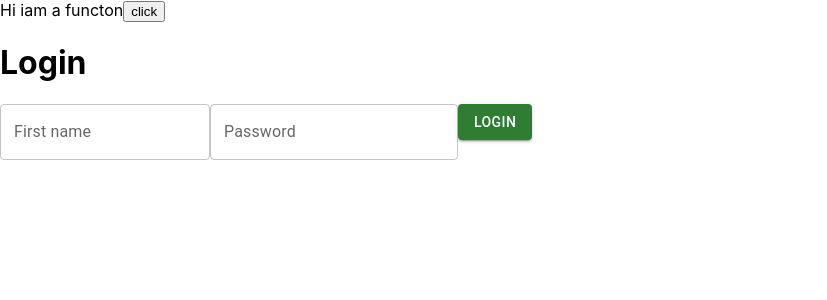
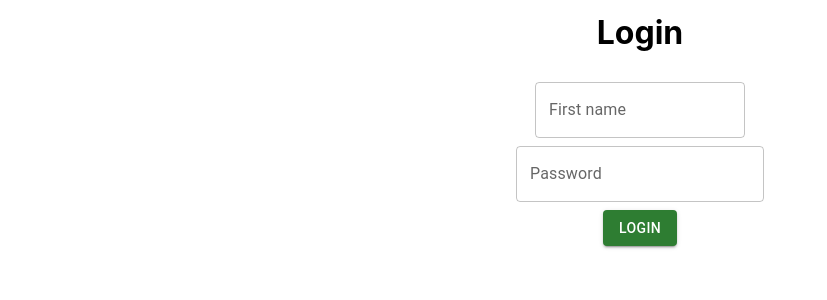
Before and after one commit to Mouli-Patibanda/Apponix_DreamProject, a React (Create React App) app in the folder Fullstack/frontend/libraries/React/flipart/flipkart/: page /login in a window 1280 px wide. Shown: the top 300 px of the page, without its empty margins (0-827 px from the left). Built offline with nearby package versions, Linux system fonts and the light colour scheme.

Commit message:
learnt hooks(usenaviagtion,useState,useEffect,useLocation)we navigaye from loginpage to homepage

```diff
--- a/Fullstack/frontend/libraries/React/flipart/flipkart/src/App.tsx
+++ b/Fullstack/frontend/libraries/React/flipart/flipkart/src/App.tsx
@@ -1,7 +1,7 @@
 //import {Myh1} from './app/component/header/Myh1'
 //import { PrintName } from './app/component/header/PrintName'
 import { BrowserRouter as Router,Routes,Route} from 'react-router-dom'
-import { FirsthookUseState } from './app/component/notes/hooks/FirsthookUseState'
+import { FirsthookUseState } from './app/component/notes/hooks/useEffect/FirsthookUseState'
 import {About,Contact,DifferentWaysToCallAFunction,Home, UserLogin,}from './app/pages'
 // import { Outlet, Link } from "react-router-dom";
 
--- a/Fullstack/frontend/libraries/React/flipart/flipkart/src/app/pages/home/Home.tsx
+++ b/Fullstack/frontend/libraries/React/flipart/flipkart/src/app/pages/home/Home.tsx
@@ -1,10 +1,21 @@
 import Container from "@mui/material/Container"
+import { useEffect, useState } from "react"
+import { useLocation } from "react-router-dom"
 import { MultiplewaysOfCallingCss } from "../../component/notes/css/MultiplewaysOfCallingCss"
+import { UserLogin } from "../login"
 
 export const Home:React.FC<{}>=()=>{
+    var [userName,setUserName]=useState('')
+    var locate=useLocation()
+    useEffect(()=>{
+        setUserName(locate.state.userLogin)
+    },[])
+
     return<>
-   <Container style={{backgroundColor:'black'}} maxWidth="sm">
-    <MultiplewaysOfCallingCss/>
+
+   <Container maxWidth="lg">
+    <h1>Welcome {userName}</h1>
+    {/* <MultiplewaysOfCallingCss/> */}
    </Container>
     </>
 }
--- a/Fullstack/frontend/libraries/React/flipart/flipkart/src/app/pages/login/UserLogin.tsx
+++ b/Fullstack/frontend/libraries/React/flipart/flipkart/src/app/pages/login/UserLogin.tsx
@@ -1,9 +1,10 @@
 import * as React from 'react';
 import Box from '@mui/material/Box';
-import { Button, FilledInput, FormControl, IconButton, InputAdornment, InputLabel, TextField } from '@mui/material';
+import { Button, Container, FilledInput, FormControl, Grid, IconButton, InputAdornment, InputLabel, TextField } from '@mui/material';
 import { VisibilityOff, Visibility } from '@mui/icons-material';
-import { FirsthookUseState } from '../../component/notes/hooks/FirsthookUseState';
+import { FirsthookUseState } from '../../component/notes/hooks/useEffect/FirsthookUseState';
 import { useState } from 'react';
+import { useNavigate } from 'react-router-dom';
 
 // export default function BoxSx() {
 //   return (
@@ -23,15 +24,27 @@ import { useState } from 'react';
 export const UserLogin:React.FC<{}>=()=>{
  var [userLogin, setUserLogin]=useState('')
  var [userPassword, setUserPassword]=useState('')
+ var navigate=useNavigate()
  const handlelogin=()=>{
   console.log(userLogin)
   console.log(userPassword)
+  navigate('/home',{state:{userLogin}})
+
  }
 
     return    <>
-<FirsthookUseState/>
+{/* <FirsthookUseState/> */}
+<Container>
+
+<Grid
+  container  rowSpacing={1}
+  direction="column"
+  justifyContent="center"
+  alignItems="center"
+
+>
 <h1>Login</h1>
-
+<Grid item xs={1}>
 <TextField
           id="outlined-multiline-flexible"
           label="First name"
@@ -39,18 +52,22 @@ export const UserLogin:React.FC<{}>=()=>{
           onChange={(e)=>{setUserLogin(e.target.value)}}
           maxRows={4}
         ></TextField>
+        </Grid>
+        <Grid item xs={10}>
         <TextField
           id="outlined-multiline-flexible"
           label="Password"
           type="password"
           maxRows={4}
-          onChange={(e)=>{setUserLogin(e.target.value)}}
+          onChange={(e)=>{setUserPassword(e.target.value)}}
 
         ></TextField>
-        <Button variant="contained" color="success" onClick={handlelogin}>
-  Login
-</Button>
-
+        </Grid>
+        <Grid item >
+        <Button variant="contained" color="success" onClick={handlelogin}>Login</Button>
+</Grid>
+</Grid>
+</Container>
 
         </>
 
```
Also changed, not shown: Fullstack/frontend/libraries/React/flipart/flipkart/src/app/component/notes/hooks/useEffect/FirsthookUseState.tsx (renamed from Fullstack/frontend/libraries/React/flipart/flipkart/src/app/component/notes/hooks/FirsthookUseState.tsx).
